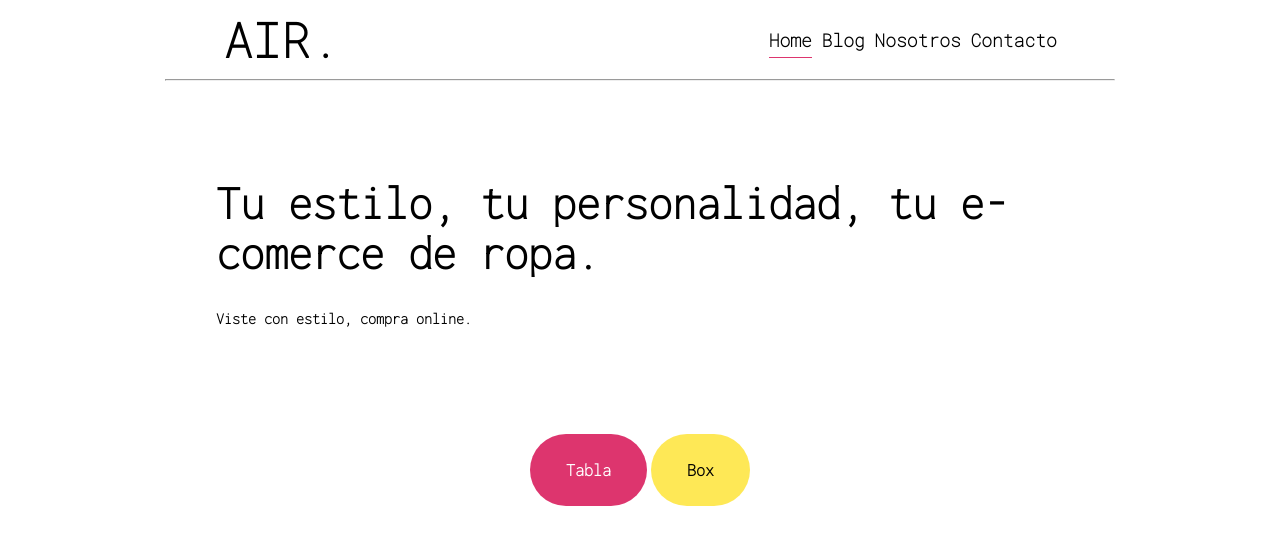
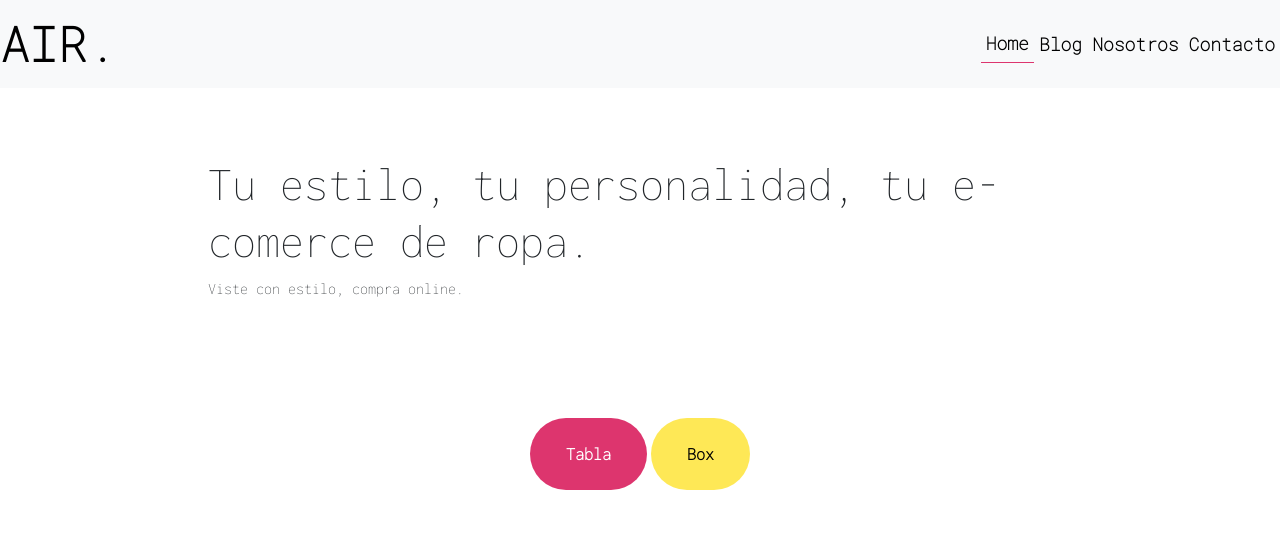
Before and after one commit to octiduarte/ProyectoParadigmas2, a website: page index.html in a window 1280 px wide. Drawn offline with nearby package versions, Linux system fonts and the light colour scheme.

Commit message:
bootstrap

```diff
--- a/css/estilos.css
+++ b/css/estilos.css
@@ -6,10 +6,7 @@
 }
 
 .header {
-    display: flex;
     font-family: 'Roboto Mono', monospace;
-    justify-content: space-around;
-
 }
 
 .nav_div_a {
@@ -17,23 +14,20 @@
     color: black;
     font-size: 18px;
     font-weight: bold;
+    padding: 5px;
 }
-.nav_div_a_modo{
+
+.nav_div_a_modo {
     border-radius: 20px;
     background-color: #dd356e;
     padding: 10px;
     color: white;
 }
 
-.nav {
-    display: flex;
-    align-items: center;
-}
 
 .div_a_home {
     border-bottom: 1px solid #dd356e;
-    ;
-    padding-bottom: 5px;
+
 }
 
 .hr_estilo {
@@ -47,6 +41,13 @@
     transition: 0.5s;
     color: azure;
 }
+
+
+.navbar-toggler {
+    border: var(--bs-border-width) solid #dd356e !important;
+}
+
+
 
 .main_div_h1 {
     font-family: 'Inconsolata', monospace;
@@ -95,9 +96,18 @@
     color: black;
 }
 
-.main_div_a-hover:hover{
+.main_div_a-hover:hover {
     transform: translate(5px, -5px);
-  /* Añadimos una sombra debajo del elemento */
-  box-shadow: 4px 6px 10px gray;
-  transition: 0.1s;
+    /* Añadimos una sombra debajo del elemento */
+    box-shadow: 4px 6px 10px gray;
+    transition: 0.1s;
 }
+
+@media (min-width: 992px) {
+    .navbar-expand-lg .navbar-collapse {
+        display: flex !important;
+        flex-basis: auto;
+        justify-content: flex-end;
+    }
+
+}
--- a/index.html
+++ b/index.html
@@ -10,24 +10,31 @@
     <link
         href="https://fonts.googleapis.com/css2?family=Inconsolata:wght@200&family=Roboto+Mono:ital,wght@0,100;1,300&display=swap"
         rel="stylesheet">
+    <link href="https://cdn.jsdelivr.net/npm/bootstrap@5.3.1/dist/css/bootstrap.min.css" rel="stylesheet"
+        integrity="sha384-4bw+/aepP/YC94hEpVNVgiZdgIC5+VKNBQNGCHeKRQN+PtmoHDEXuppvnDJzQIu9" crossorigin="anonymous">
+
     <title>Proyecto Paradigmas</title>
 </head>
 
 <body>
     <header class="header">
-        <div>
-            <a class="header_div_a" href="index.html">AIR.</a>
-        </div>
-        <nav class="nav">
-            <div>
-                <a class="nav_div_a div_a_home nav_div_a-hover" href="index.html">Home</a>
+        <nav class="navbar navbar-expand-lg bg-body-tertiary">
+            <a class="header_div_a" href="#">AIR.</a>
+            <button class="navbar-toggler" type="button" data-bs-toggle="collapse" data-bs-target="#navbarNav"
+                aria-controls="navbarNav" aria-expanded="false" aria-label="Toggle navigation">
+                <span class="navbar-toggler-icon"></span>
+            </button>
+
+            <div class="collapse navbar-collapse" id="navbarNav">
+                <a class="nav_div_a div_a_home nav_div_a-hover" href="#">Home</a>
                 <a class="nav_div_a nav_div_a-hover" href="#">Blog</a>
                 <a class="nav_div_a nav_div_a-hover" href="#">Nosotros</a>
                 <a class="nav_div_a nav_div_a-hover" href="#">Contacto</a>
             </div>
         </nav>
+
     </header>
-    <hr class="hr_estilo">
+
     <main>
         <div class="main_div">
             <div>
@@ -44,3 +51,10 @@
 </body>
 
 </html>
+
+<script src="https://cdn.jsdelivr.net/npm/bootstrap@5.3.1/dist/js/bootstrap.bundle.min.js"
+    integrity="sha384-HwwvtgBNo3bZJJLYd8oVXjrBZt8cqVSpeBNS5n7C8IVInixGAoxmnlMuBnhbgrkm"
+    crossorigin="anonymous"></script>
+<script src="https://cdn.jsdelivr.net/npm/@popperjs/core@2.11.8/dist/umd/popper.min.js"
+    integrity="sha384-I7E8VVD/ismYTF4hNIPjVp/Zjvgyol6VFvRkX/vR+Vc4jQkC+hVqc2pM8ODewa9r"
+    crossorigin="anonymous"></script>
--- /dev/null
+++ b/package.json
@@ -0,0 +1,5 @@
+{
+  "dependencies": {
+    "bootstrap": "^5.3.1"
+  }
+}
```
Also changed, not shown: PRUEBAS.html (added, +43 -0 lines), tabla.html (+13 -1 lines), 1 other file.
